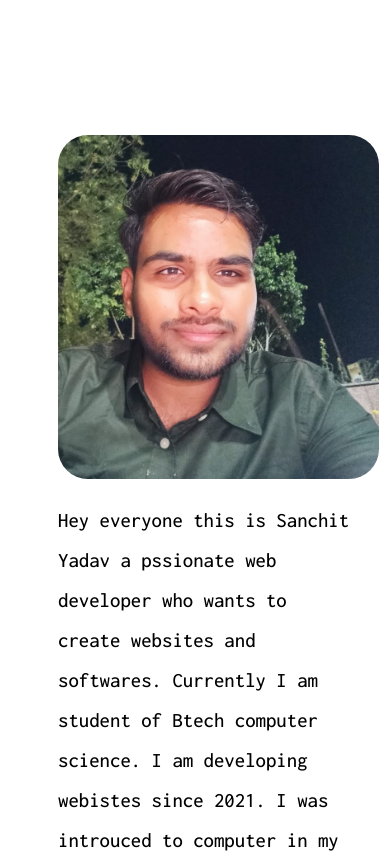
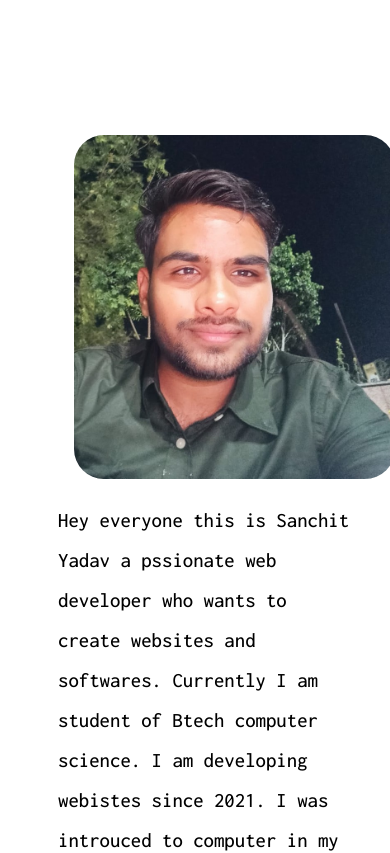
Before and after one commit to SanchitYadav2005/Portfolio-site, a React (Vite) app: page / in a window 390 px wide. Shown: the part 1220-2073 px from the top of the page. Built offline with nearby package versions, Linux system fonts and the light colour scheme.

Commit message:
fixed the margin issue

```diff
--- a/src/styles/header.css
+++ b/src/styles/header.css
@@ -87,7 +87,6 @@
 }
 .intro {
   display: flex;
-  justify-content: space-between;
   width: 90%;
 }
 .intro-img {
@@ -95,6 +94,7 @@
   margin-right: 3em;
   border-radius: 30px;
   cursor: pointer;
+  margin-left: 3em;
 }
 .para {
   font-size: 1.3em;
@@ -159,6 +159,7 @@
   }
   .intro-img{
     width: 110%;
+    margin-left: 1em;
   }
 
 }
```
